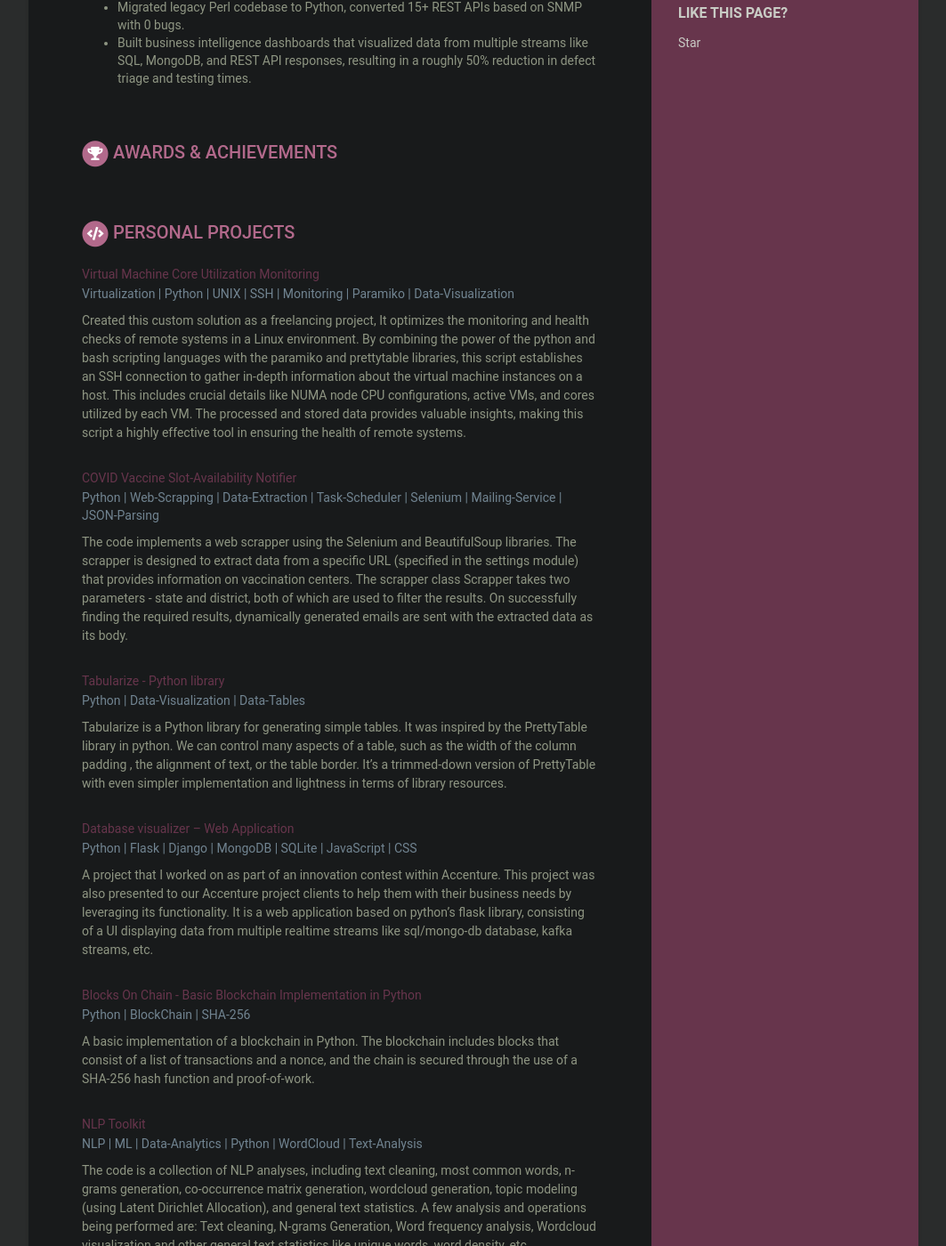
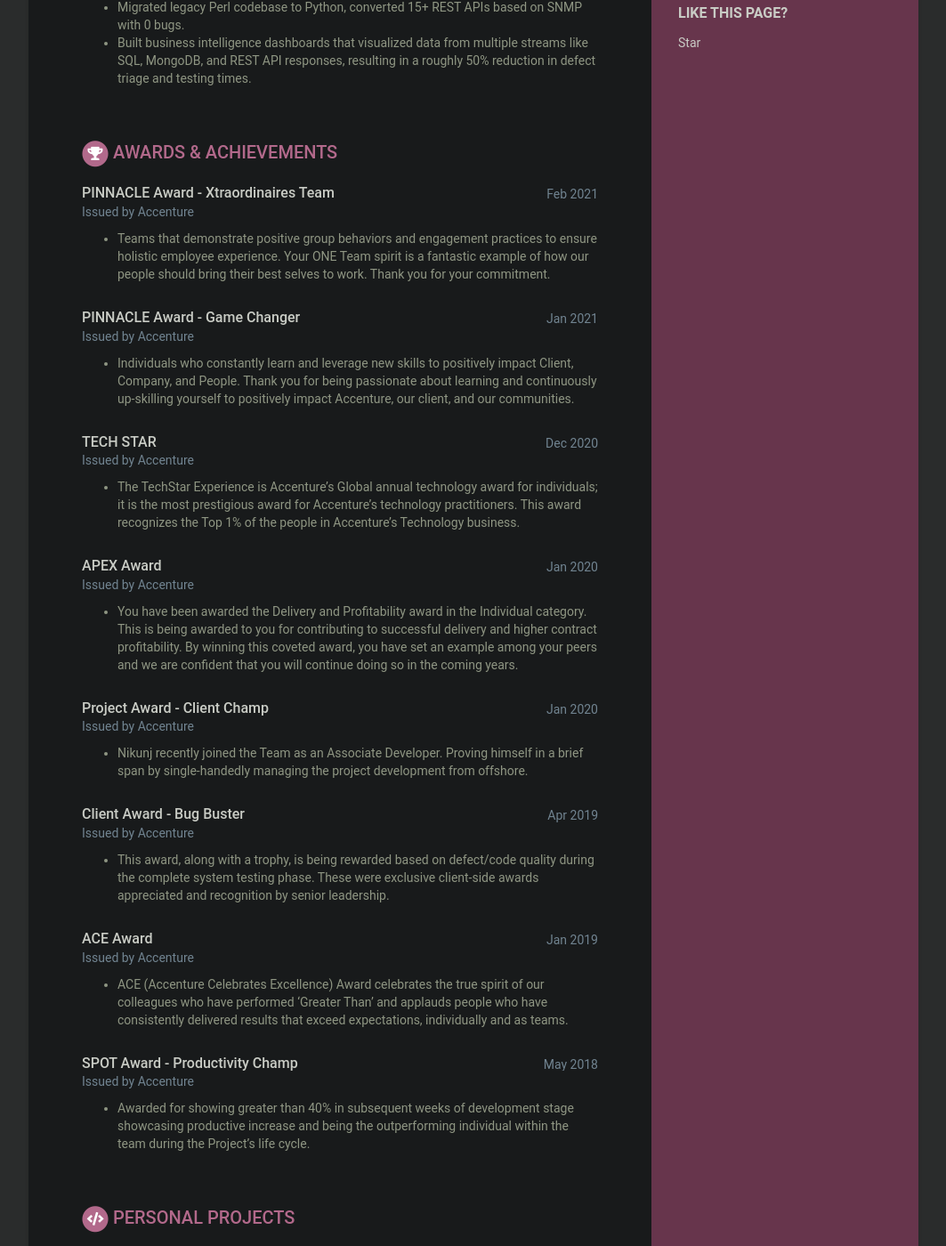
Before and after one commit to 1994nikunj/1994nikunj.github.io, a Jekyll site: the page built from index.html, in a window 1280 px wide and 1400 px high, scrolled down 1150 px. Shown: the whole window at 89% size, without its empty margins (108-1171 px from the left). Built offline with Jekyll 4.4.1, drawn with Linux system fonts in a browser that asks for light colours.

Commit message:
minor fix

```diff
--- a/_data/data.yml
+++ b/_data/data.yml
@@ -104,7 +104,7 @@ experiences:
 
 awards:
     title: Awards & Achievements
-    assignments:
+    info:
         -   title: PINNACLE Award - Xtraordinaires Team
             time: Feb 2021
             company: Issued by Accenture
--- a/_includes/awards.html
+++ b/_includes/awards.html
@@ -11,7 +11,7 @@
         {{ awards.title }}
     </h2>
 
-    {% for award in awards.awards %}
+    {% for award in awards.info %}
     <div class="item">
 
         <div class="meta">
```
